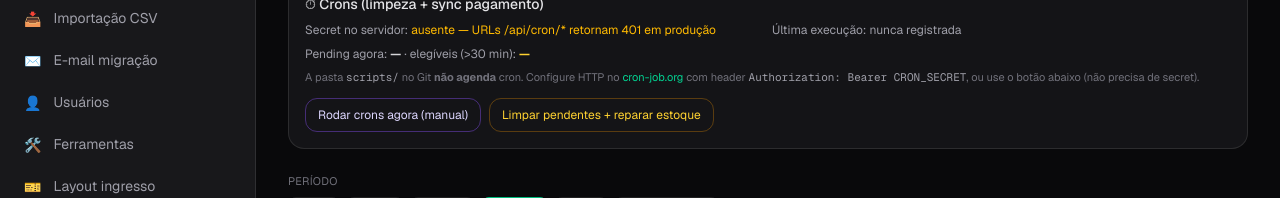
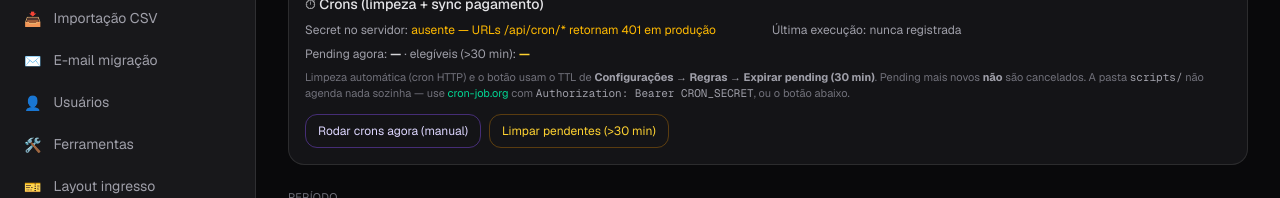
Before and after one commit to aerciompr/portal-lorde-ingresso, a Next.js app: page /admin in a window 1280 px wide. Shown: the part 384-582 px from the top of the page. Built offline with nearby package versions, Linux system fonts and the light colour scheme; no server answers; the database is empty.

Commit message:
fix(admin): limpeza de pending usa TTL da config e texto claro
Botao nao usa mais contagem do periodo do dashboard; mostra minutos configurados (padrao 30).

```diff
--- a/app/admin/page.tsx
+++ b/app/admin/page.tsx
@@ -136,13 +136,17 @@ export default function AdminDashboard() {
   }, [orders, periodRange]);
 
   async function cleanupPendings() {
+    const ttl = cronInfo?.pendingOrderTtlMinutes ?? 30;
+    const eligible = cronInfo?.pendingOlderThanTtl;
     if (
       !confirm(
-        'Limpar pendentes abandonados?\n\n' +
-          '• Cancela pending com mais de 15 min\n' +
+        `Limpar pendentes com mais de ${ttl} minutos?\n\n` +
+          (eligible != null ? `Elegíveis agora: ${eligible}\n\n` : '') +
           '• Devolve estoque\n' +
-          '• Repara cancelados que ainda prendiam estoque\n\n' +
-          'Pedidos já pagos no Stripe NÃO são cancelados.'
+          '• Repara cancelados com estoque preso\n\n' +
+          'O tempo mínimo vem de Configurações → Regras → “Expirar pending”.\n' +
+          'Pedidos pagos no Stripe NÃO são cancelados.\n' +
+          'Para limpar TODOS os pending (qualquer idade): Ferramentas → Limpeza → minutos 0.'
       )
     ) {
       return;
@@ -154,7 +158,7 @@ export default function AdminDashboard() {
         credentials: 'include',
         headers: { 'Content-Type': 'application/json' },
         body: JSON.stringify({
-          minutes: 15,
+          minutes: ttl,
           repairCancelled: true,
         }),
       });
@@ -163,10 +167,11 @@ export default function AdminDashboard() {
       toast.success(data.message || 'Limpeza concluída');
       if (data.cleaned === 0 && !data.repair?.fixed) {
         toast.message(
-          'Nada a limpar com 15 min. Use Ferramentas → limpeza com menos minutos, ou “todos os pending”.'
+          `Nada com mais de ${ttl} min. Pending mais novos não são limpos (aguarde ou use Ferramentas com minutos 0).`
         );
       }
       load();
+      loadCron();
     } catch (e) {
       toast.error((e as Error).message);
     } finally {
@@ -291,8 +296,12 @@ export default function AdminDashboard() {
           </div>
         </div>
         <p className="text-[11px] text-zinc-500">
-          A pasta <code className="text-zinc-400">scripts/</code> no Git <strong>não agenda</strong>{' '}
-          cron. Configure HTTP no{' '}
+          Limpeza automática (cron HTTP) e o botão usam o TTL de{' '}
+          <strong className="text-zinc-400">
+            Configurações → Regras → Expirar pending ({cronInfo?.pendingOrderTtlMinutes ?? 30} min)
+          </strong>
+          . Pending mais novos <strong className="text-zinc-400">não</strong> são cancelados.
+          A pasta <code className="text-zinc-400">scripts/</code> não agenda nada sozinha — use{' '}
           <a
             href="https://cron-job.org"
             target="_blank"
@@ -301,8 +310,8 @@ export default function AdminDashboard() {
           >
             cron-job.org
           </a>{' '}
-          com header <code className="text-zinc-400">Authorization: Bearer CRON_SECRET</code>, ou use
-          o botão abaixo (não precisa de secret).
+          com <code className="text-zinc-400">Authorization: Bearer CRON_SECRET</code>, ou o botão
+          abaixo.
         </p>
         <div className="flex flex-wrap gap-2 pt-1">
           <button
@@ -319,7 +328,9 @@ export default function AdminDashboard() {
             onClick={cleanupPendings}
             className="text-xs px-3 py-2 rounded-xl border border-amber-500/30 text-amber-300 hover:bg-amber-950/40 disabled:opacity-50"
           >
-            {cleaning ? 'Limpando…' : 'Limpar pendentes + reparar estoque'}
+            {cleaning
+              ? 'Limpando…'
+              : `Limpar pendentes (>${cronInfo?.pendingOrderTtlMinutes ?? 30} min)`}
           </button>
         </div>
       </div>
@@ -352,18 +363,19 @@ export default function AdminDashboard() {
           >
             Rodar crons agora
           </button>
-          {dash.pendingCount > 0 && (
+          {(cronInfo?.pendingOlderThanTtl ?? 0) > 0 || (cronInfo?.pendingCount ?? 0) > 0 ? (
             <button
               type="button"
               disabled={cleaning}
               onClick={cleanupPendings}
               className="text-xs px-3 py-2 rounded-xl border border-amber-500/30 text-amber-300 hover:bg-amber-950/40 disabled:opacity-50"
+              title={`Só cancela pending com mais de ${cronInfo?.pendingOrderTtlMinutes ?? 30} min (TTL das configurações), não o filtro de período do dashboard`}
             >
               {cleaning
                 ? 'Limpando…'
-                : `Limpar pendentes antigos (${dash.pendingCount} no período)`}
+                : `Limpar pendentes (>${cronInfo?.pendingOrderTtlMinutes ?? 30} min: ${cronInfo?.pendingOlderThanTtl ?? 0})`}
             </button>
-          )}
+          ) : null}
         </div>
       </div>
 
```
